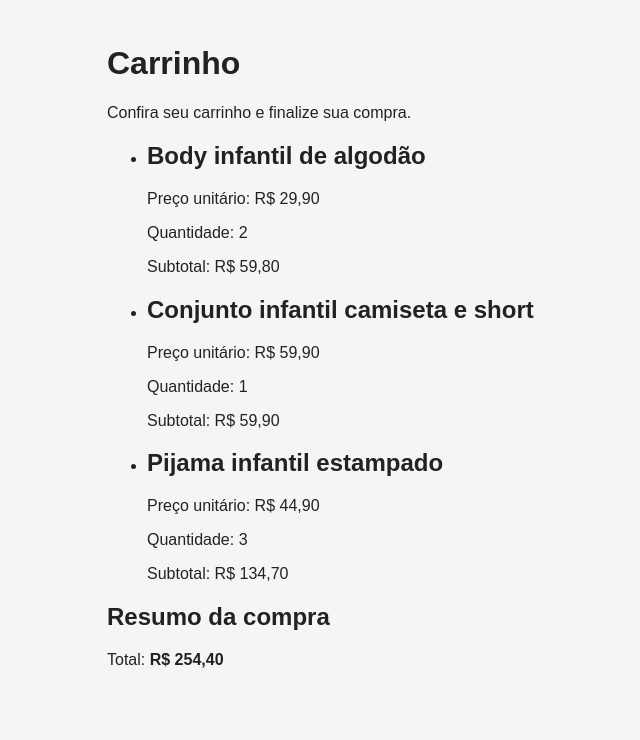
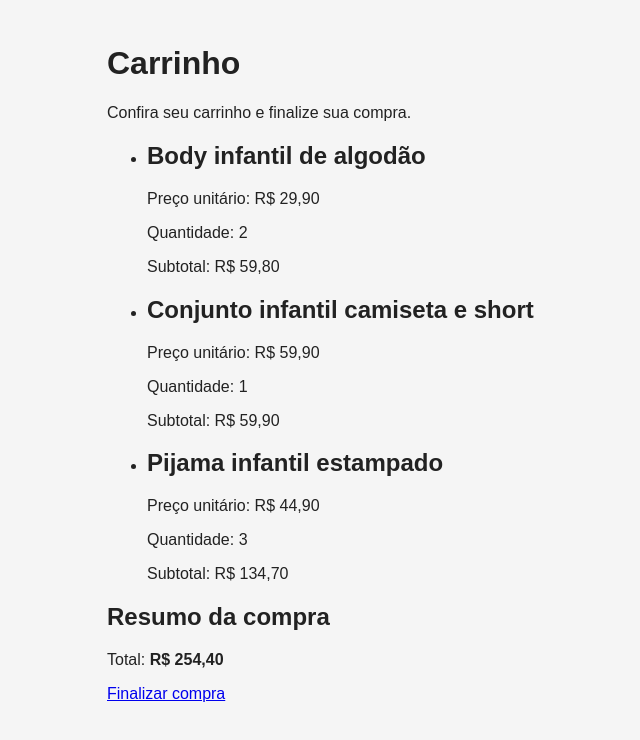
Before and after one commit to thaysifreccia/checkout-react, a React (Vite) app: page / in a window 1280 px wide. Shown: the top 740 px of the page, without its empty margins (77-717 px from the left). Built offline with nearby package versions, Linux system fonts and the light colour scheme.

Commit message:
Adiciona os links entre as rotas

```diff
--- a/src/pages/Carrinho.jsx
+++ b/src/pages/Carrinho.jsx
@@ -1,3 +1,4 @@
+import { Link } from "react-router";
 import ItemCarrinho from "../components/ItemCarrinho.jsx";
 import ResumoCompra from "../components/ResumoCompra.jsx";
 import { produtos } from "../data/produtos.js";
@@ -16,6 +17,7 @@ function Carrinho() {
         })}
       </ul>
       <ResumoCompra total={total} />
+      <Link to="/pagamento">Finalizar compra</Link>
     </main>
   );
 }
--- a/src/pages/Falha.jsx
+++ b/src/pages/Falha.jsx
@@ -1,8 +1,11 @@
+import { Link } from "react-router";
+
 function Falha() {
   return (
     <main>
       <h1>Compra não aprovada</h1>
       <p>tentativa de golpe</p>
+      <Link to="/pagamento">Tentar novamente</Link>
     </main>
   );
 }
--- a/src/pages/Sucesso.jsx
+++ b/src/pages/Sucesso.jsx
@@ -1,8 +1,11 @@
+import { Link } from "react-router";
+
 function Sucesso() {
   return (
     <main>
       <h1>Compra aprovada</h1>
       <p>Sua compra foi realizada com sucesso.</p>
+      <Link to="/">Voltar ao carrinho</Link>
     </main>
   );
 }
```
